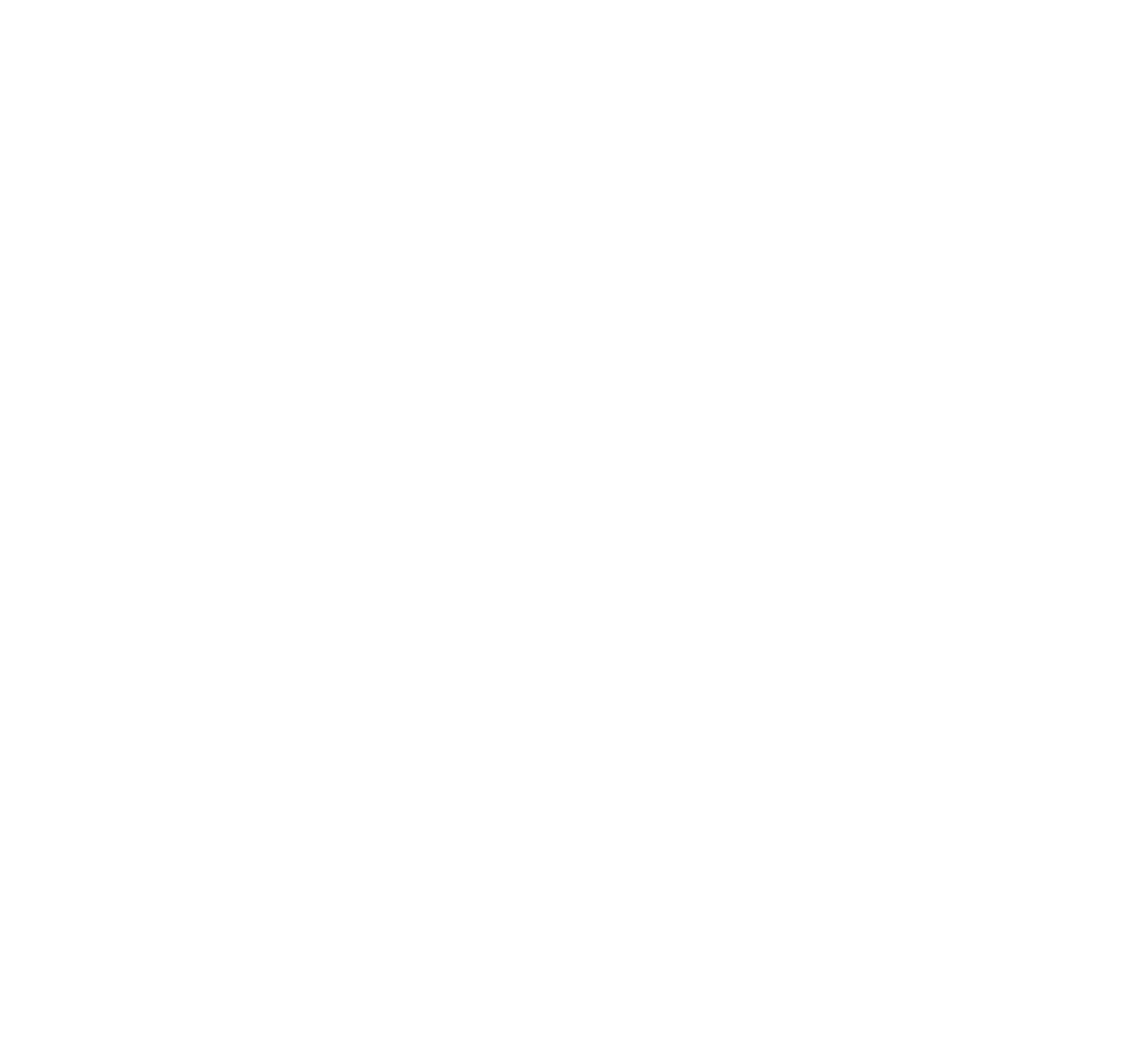
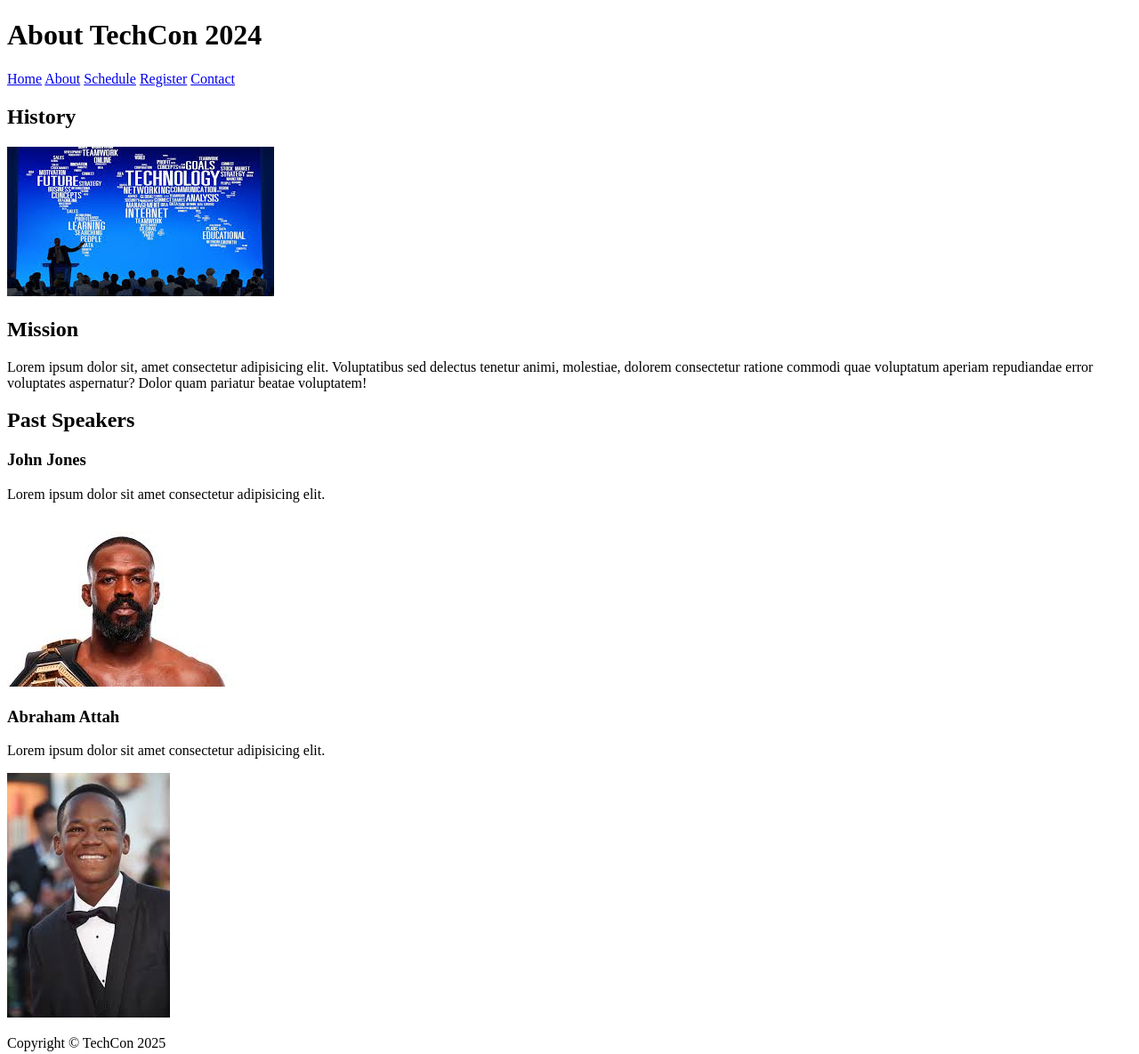
Before and after one commit to mikefares/TechCon_HTML, a plain HTML site: page techcon_website/about.html in a window 1280 px wide. Shown: the whole page at 89% size. Before the commit the page ends 800 px from the top, so only its background shows below. Drawn offline with Linux system fonts and the light colour scheme.

Commit message:
Finished the about page

```diff
--- a/techcon_website/about.html
+++ b/techcon_website/about.html
@@ -0,0 +1,46 @@
+<!DOCTYPE html>
+<html lang="en">
+<head>
+    <meta charset="UTF-8">
+    <meta name="viewport" content="width=device-width, initial-scale=1.0">
+    <title>TechCon</title>
+</head>
+<body>
+    <header>
+        <h1>About TechCon 2024</h1>
+        <nav>
+            <a href="index.html">Home</a>
+            <a href="about.html">About</a>
+            <a href="schedule.html">Schedule</a>
+            <a href="register.html">Register</a>
+            <a href="contact.html">Contact</a>
+            </nav>
+    </header>
+    <main>
+        <article>
+            <h2>History</h2>
+            <img src="media/tech.jpg" alt="Conference Image">
+        </article>
+        <article>
+            <h2>Mission</h2>
+            <p>Lorem ipsum dolor sit, amet consectetur adipisicing elit. Voluptatibus sed delectus tenetur animi, molestiae, dolorem consectetur ratione commodi quae voluptatum aperiam repudiandae error voluptates aspernatur? Dolor quam pariatur beatae voluptatem!</p>
+        </article>
+        <article>
+            <h2>Past Speakers</h2>
+            <div>
+                <h3>John Jones</h3>
+                <p>Lorem ipsum dolor sit amet consectetur adipisicing elit. </p>
+                <img src="media/jones.jpg" alt="Picture of John Jones">
+            </div>
+            <div>
+                <h3>Abraham Attah</h3>
+                <p>Lorem ipsum dolor sit amet consectetur adipisicing elit. </p>
+                <img src="media/attah.jpg" alt="Picture of Abraham Attah">
+            </div>
+        </article>
+    </main>
+    <footer>
+        <p>Copyright &copy; TechCon 2025</p>
+    </footer>
+</body>
+</html>
```
Also changed, not shown: techcon_website/index.html (+1 -0 lines), techcon_website/media/attah.jpg (added), techcon_website/media/jones.jpg (added), techcon_website/media/tech.jpg (added).
